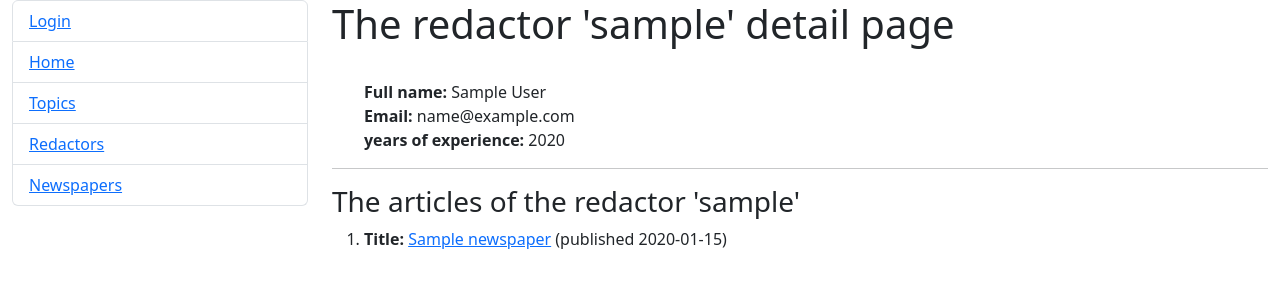
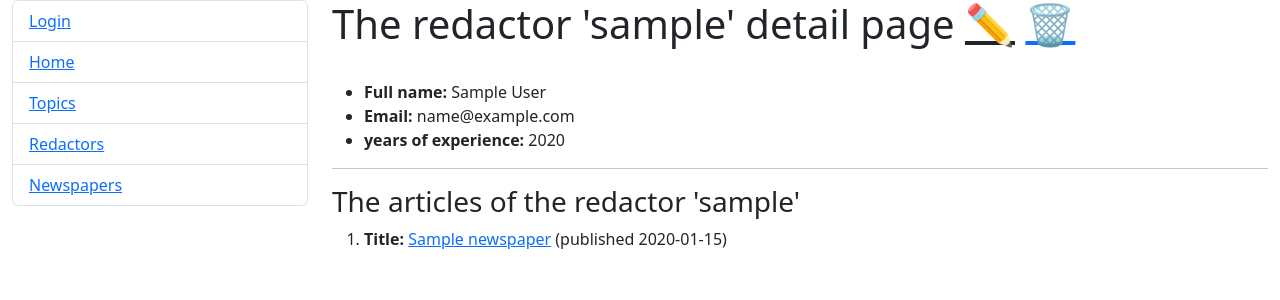
Before and after one commit to T-Vlad-96/agency-inform, a Django app: page /redactor/1/ in a window 1280 px wide. Shown: the top 300 px of the page. Run offline with Django 4.2, Linux system fonts and the light colour scheme; tables that the repository leaves empty hold one stand-in row (values such as "Sample post").

Commit message:
add 'update' and 'delete' links into 'redactor_detail.html' template

```diff
--- a/templates/tracker/redactor_detail.html
+++ b/templates/tracker/redactor_detail.html
@@ -2,9 +2,16 @@
 
 
 {% block content %}
-  <h1>The redactor '{{ redactor.username }}' detail page</h1>
+  <h1>
+    The redactor '{{ redactor.username }}' detail page
+    <a
+        href="{% url 'tracker:redactor_update' pk=redactor.id %}"
+        class="non_decorated_link"
+    > ✏️</a>
+    <a href="{% url 'tracker:redactor_delete' pk=redactor.id %}"> 🗑</a>
+  </h1>
   <br>
-  <ul class="none_style_list">
+  <ul class="non_decorated_link">
     <li>
       <strong>Full name: </strong>
       {{ redactor.first_name }} {{ redactor.last_name }}
```
